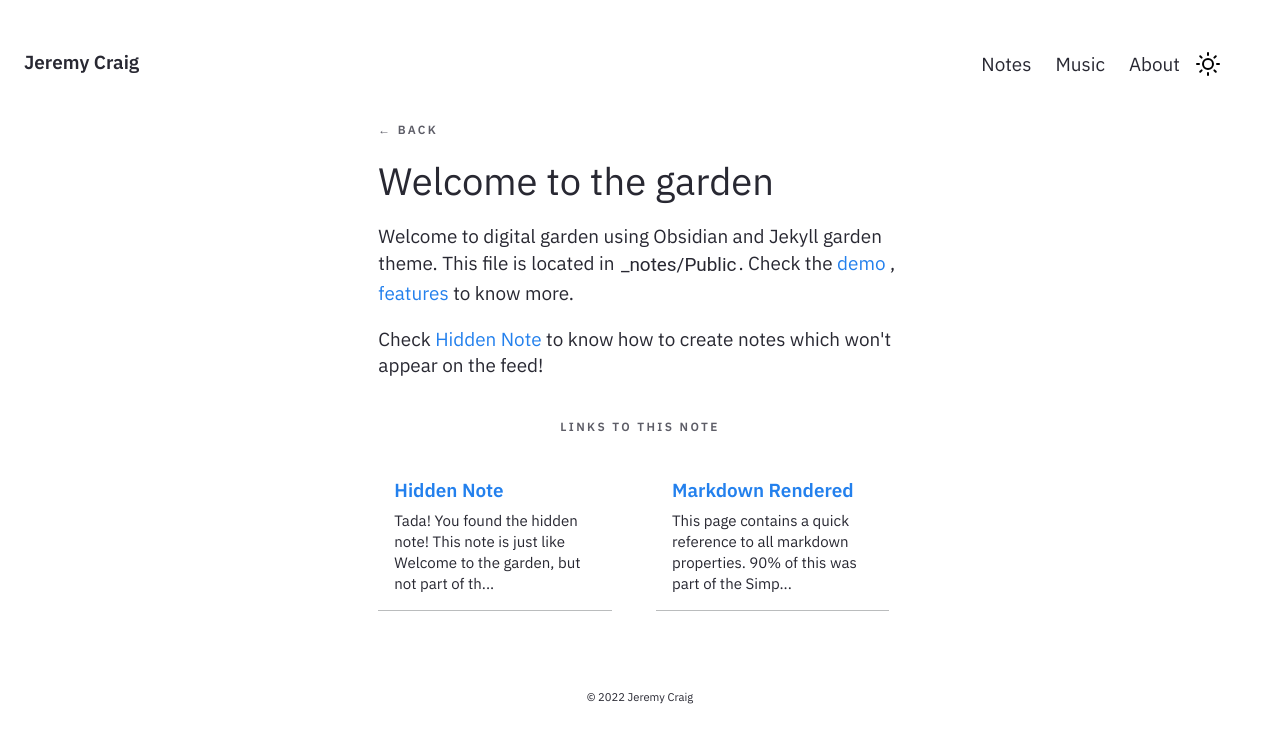
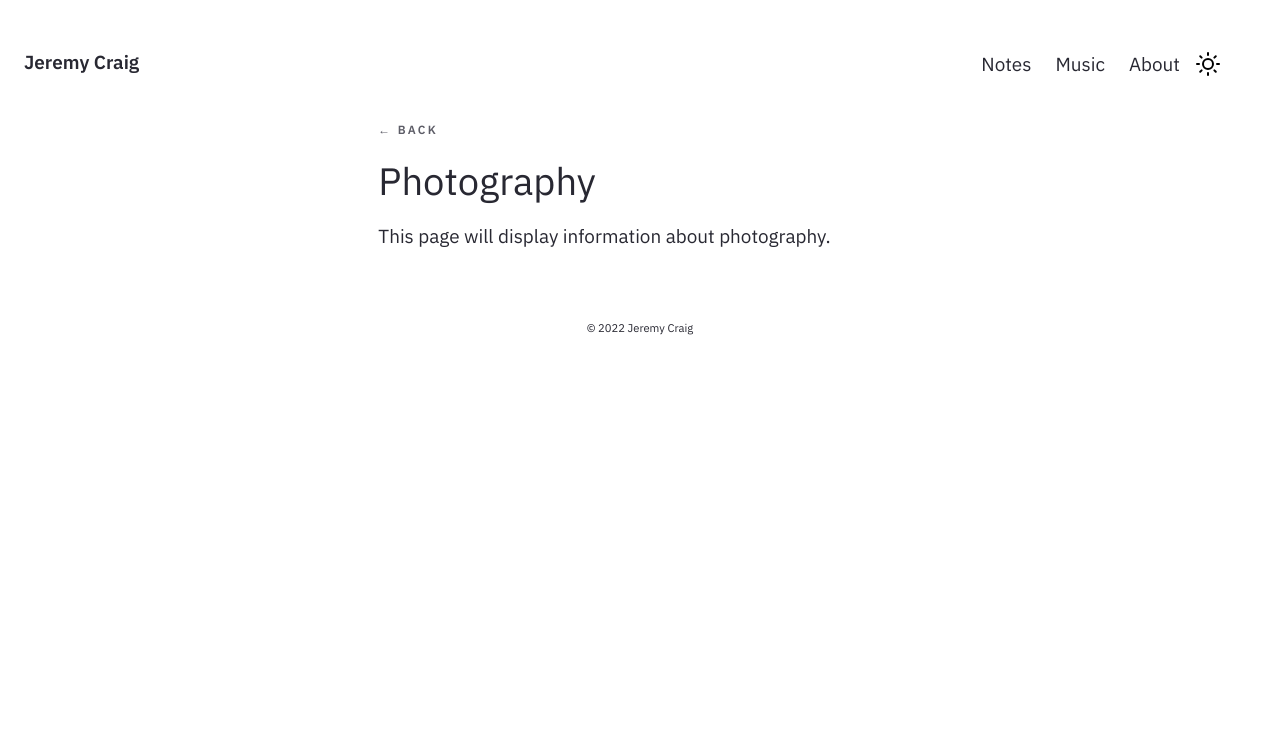
Before and after one commit to jeremycsaunders/jeremycsaunders.github.io, a Jekyll site: the page built from _notes/Public/Welcome to the garden.md, in a window 1280 px wide. Shown: the top 743 px of the page. Built offline with Jekyll 4.4.1, drawn with Linux system fonts in a browser that asks for light colours.

Commit message:
photography

```diff
--- a/_notes/Public/Welcome to the garden.md
+++ b/_notes/Public/Welcome to the garden.md
@@ -1,9 +1,8 @@
 ---
-title : Welcome to the garden
+title : Photography
 feed: show
-date : 15-04-2021
+date : 21-06-2022
+tags: #photography
 ---
 
-Welcome to digital garden using Obsidian and Jekyll garden theme. This file is located in `_notes/Public`. Check the <a href="{{'/notes' | relative_url}}"> demo </a>, <a href="{{'/post/features' | relative_url}}"> features </a> to know more.
-
-Check [[Hidden Note]] to know how to create notes which won't appear on the feed!
+This page will display information about photography.
```
